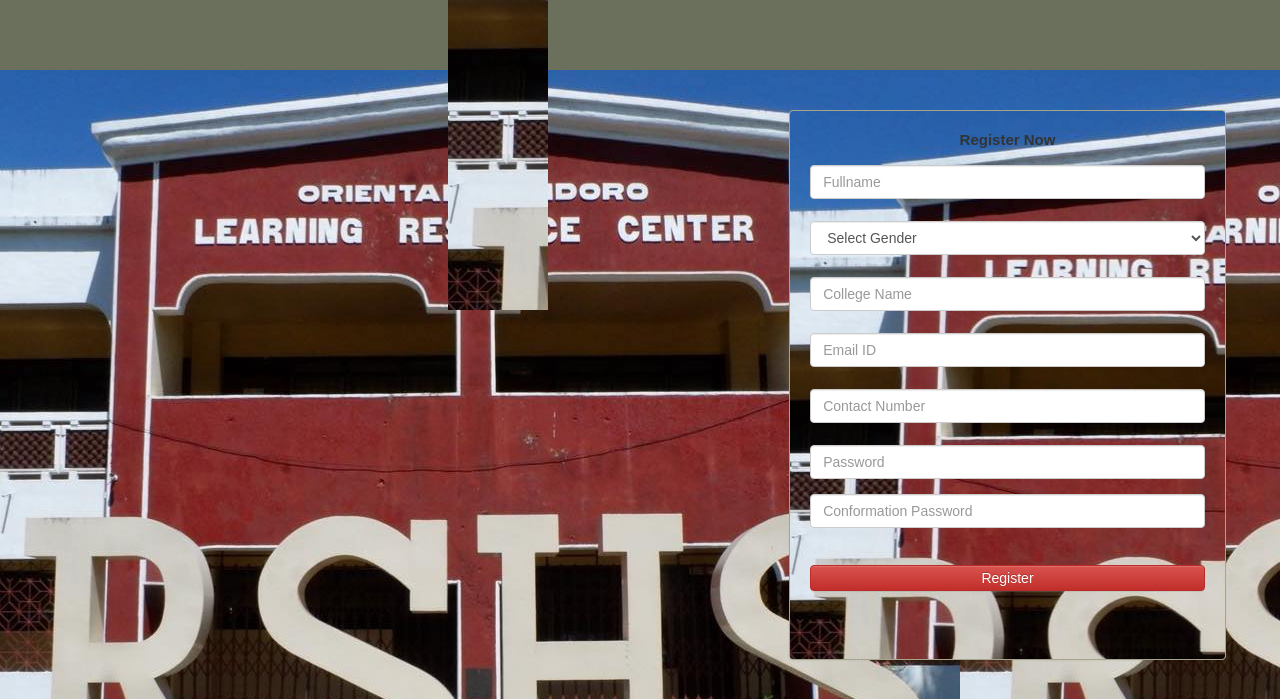
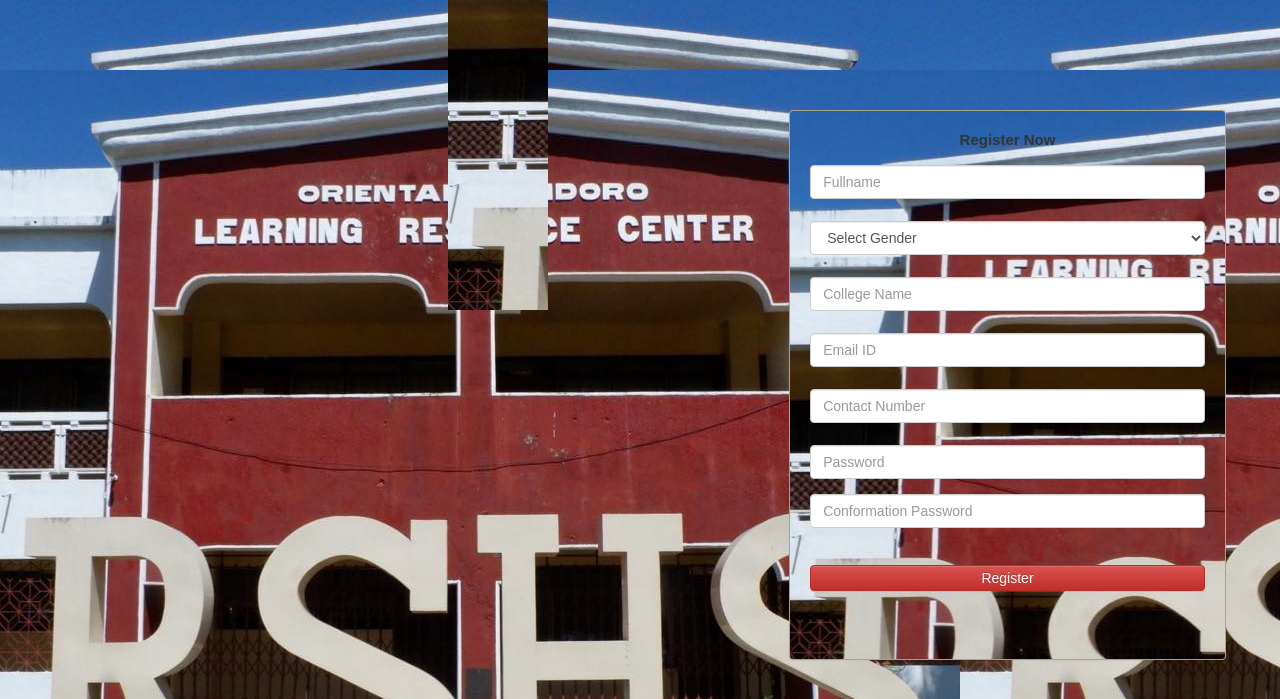
Before and after one commit to mangkanor1103/5, a PHP site: page /video_feed/index.php in a window 1280 px wide. Shown: the top 699 px of the page. Run offline with PHP 8.4, Linux system fonts and the light colour scheme.

Commit message:
`Updated CSS styles in main.css with minor adjustments to background images and heights.`

```diff
--- a/css/main.css
+++ b/css/main.css
@@ -8,12 +8,14 @@ body {
 }
 .bg {
   min-height: 540px;
-  background-image: url('../image/rsbg.jpg');  min-height: 550px;
+  background-image: url('../image/rsbg.jpg');
+  min-height: 550px;
 
 }
 .bg1 {
   min-height: 535px;
-  background-image: url('../image/rsbg.jpg');  min-height: 550px;
+  background-image: url('../image/rsbg.jpg');
+   min-height: 550px;
 
 }
 
@@ -32,7 +34,8 @@ body {
   margin: 40px;
   padding: 20px;
   font: 15px "Century Gothic", "Times Roman", sans-serif;
-  background-image: url('../image/rsbg.jpg');  min-height: 550px;
+  background-image: url('../image/rsbg.jpg');
+    min-height: 550px;
   transition: transform 0.3s ease-in-out;
 }
 
@@ -45,8 +48,8 @@ body {
 }
 
 .header {
-  background: #6b705c; /* Dark Green */
-  height: 70px;
+  background-image: url('../image/rsbg.jpg');
+    height: 70px;
   display: flex;
   align-items: center;
   padding: 0 20px;
```
